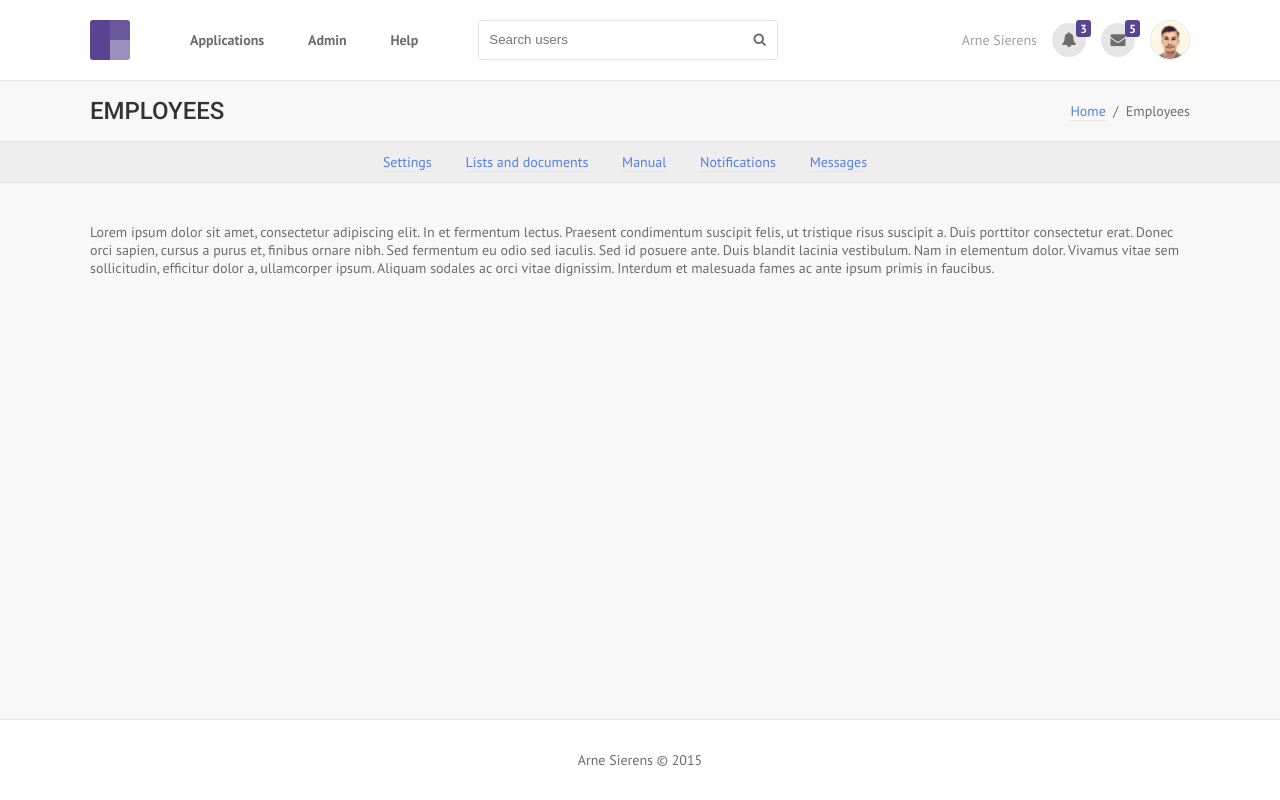
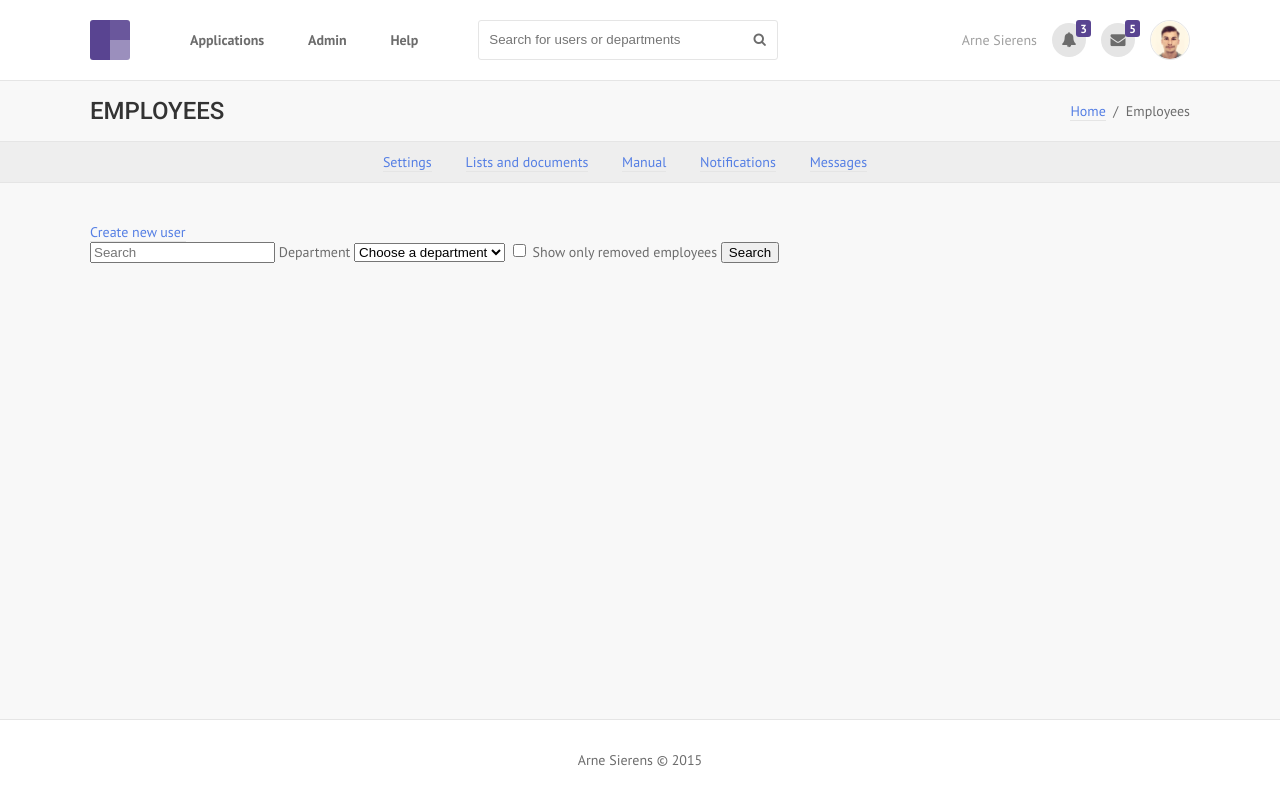
Before and after one commit to arnesierens/internal-web-application-prototype, a website: page employees.html in a window 1280 px wide. Drawn offline with nearby package versions, Linux system fonts and the light colour scheme.

Commit message:
Added html for application filter

```diff
--- a/employees.html
+++ b/employees.html
@@ -77,10 +77,10 @@
 
             <div role="search">
                 <form action="#" id="global-search">
-                    <input type="text" id="global-search-field" placeholder="Search users" autocomplete="off" maxlength="100">
-                    <button type="submit" aria-label="Search" title="Search users">
+                    <input type="text" id="global-search-field" placeholder="Search for users or departments" autocomplete="off" maxlength="100">
+                    <button type="submit" aria-label="Search" title="Search for users or departments">
                         <span class="fa fa-search fa-fw"></span>
-                        <span class="visually-hidden">Search users</span>
+                        <span class="visually-hidden">Search for users or departments</span>
                     </button>
                 </form>
 
@@ -229,14 +229,34 @@
 
         <div id="content">
             <div id="content-inner">
-                <p>
-                    Lorem ipsum dolor sit amet, consectetur adipiscing elit.
-                    In et fermentum lectus. Praesent condimentum suscipit felis, ut tristique risus suscipit a.
-                    Duis porttitor consectetur erat. Donec orci sapien, cursus a purus et, finibus ornare nibh.
-                    Sed fermentum eu odio sed iaculis. Sed id posuere ante. Duis blandit lacinia vestibulum.
-                    Nam in elementum dolor. Vivamus vitae sem sollicitudin, efficitur dolor a, ullamcorper ipsum.
-                    Aliquam sodales ac orci vitae dignissim. Interdum et malesuada fames ac ante ipsum primis in faucibus.
-                </p>
+
+                <div class="column-left">
+                    <a href="#" class="button">Create new user</a>
+
+                    <form>
+                        <input type="text" placeholder="Search">
+
+                        <label for="filter-department">Department</label>
+
+                        <select id="filter-department">
+                            <option value="-1">Choose a department</option>
+                            <option value="1">Accountancy</option>
+                            <option value="2">IT department</option>
+                        </select>
+
+                        <label>
+                            <input type="checkbox">
+                            Show only removed employees
+                        </label>
+
+                        <input type="submit" value="Search">
+                    </form>
+                </div>
+
+                <div class="column-main">
+                    <!-- todo -->
+                </div>
+
             </div> <!-- end #content-inner -->
         </div> <!-- end #content -->
     </section> <!-- end #application -->
```
